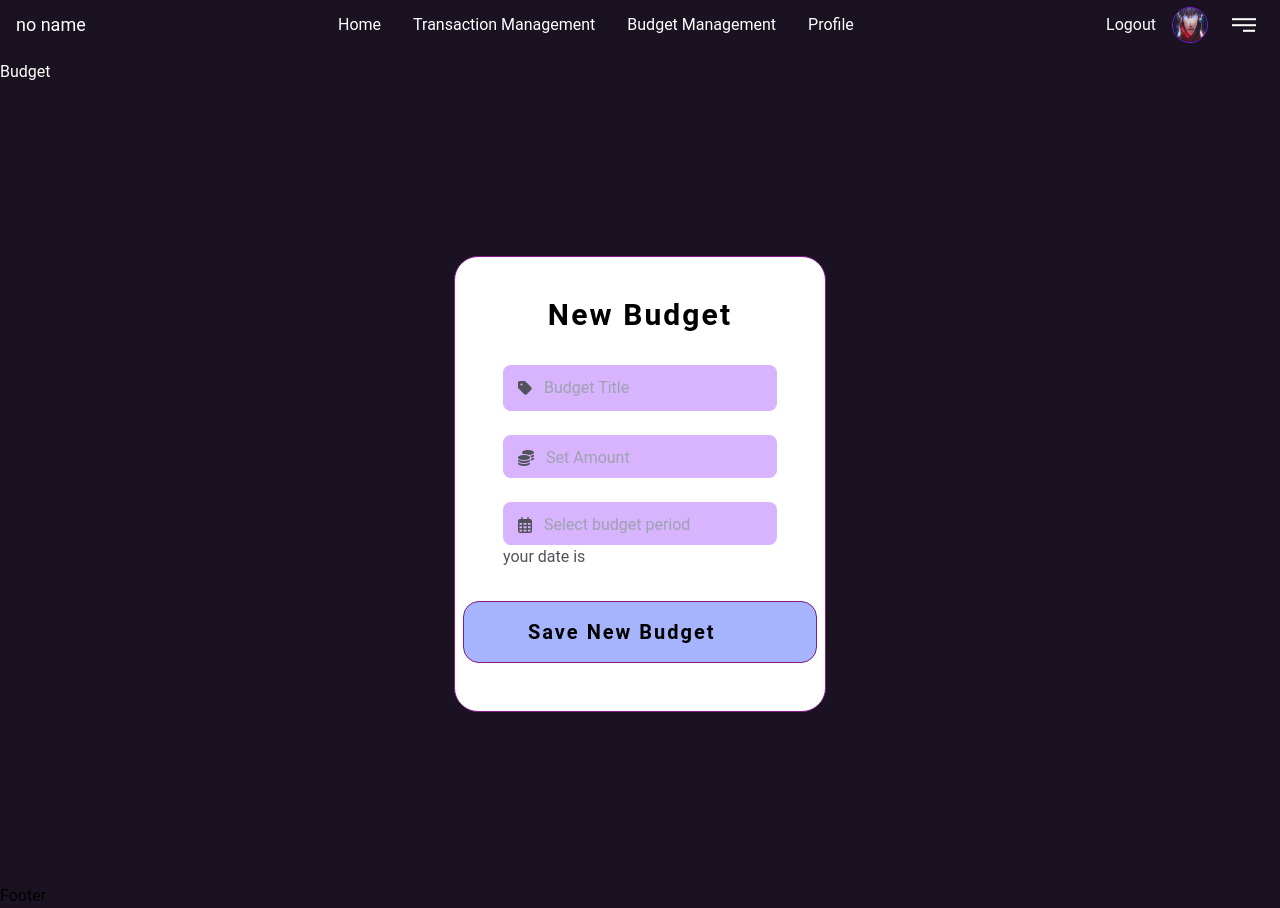
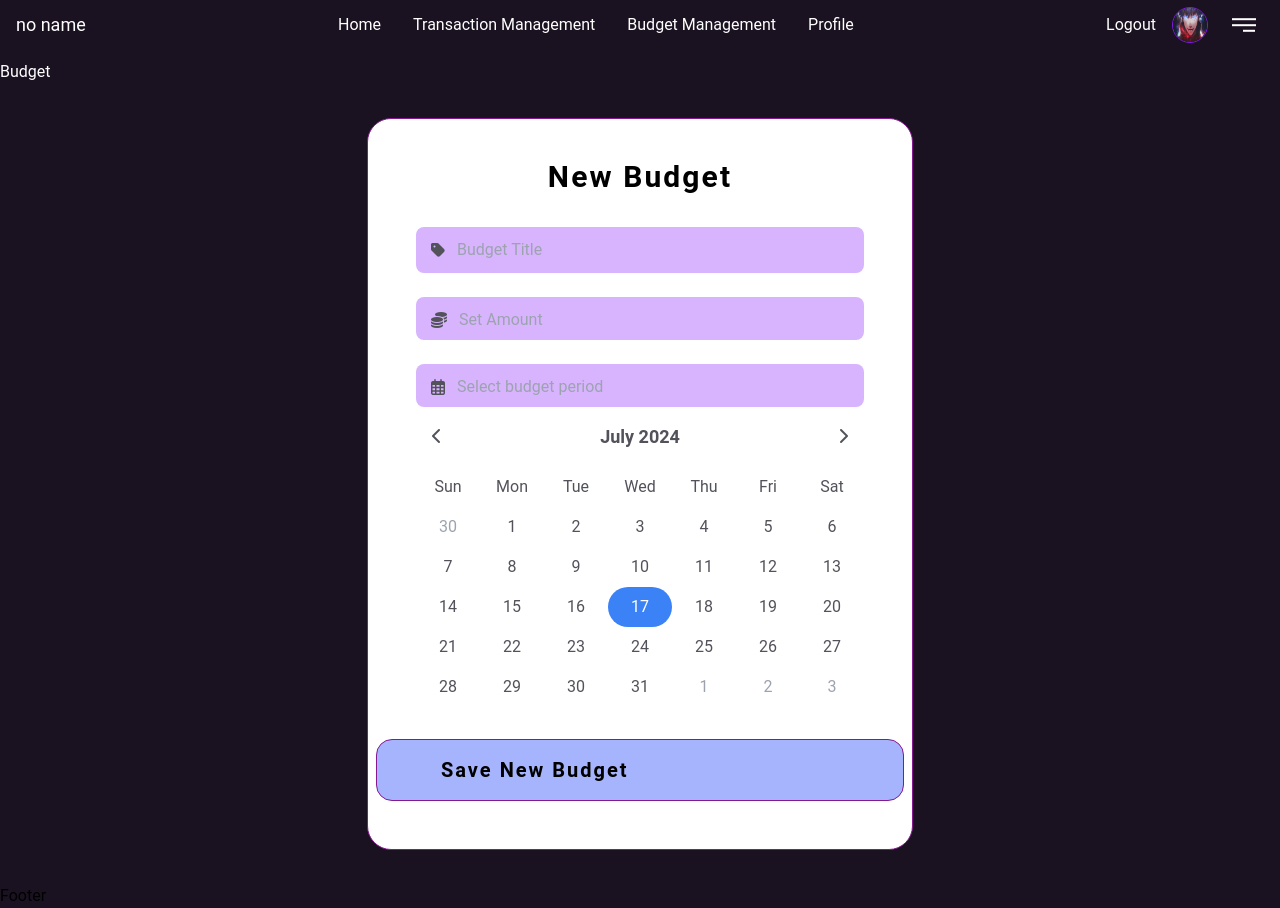
Before and after one commit to Danny2705/budget-application, a React (Create React App) app: page /budget in a window 1280 px wide. Built offline with nearby package versions, Linux system fonts and the light colour scheme; no server answers; sample sign-in values are in the browser's storage.

Commit message:
made a calendar

```diff
--- a/src/components/CreateBudget.jsx
+++ b/src/components/CreateBudget.jsx
@@ -1,13 +1,122 @@
 // Reference: a) "builder IO" - https://www.builder.io/ b) figma
 // Create new budget component
 import "@fortawesome/fontawesome-free/css/all.min.css";
-import { addDays, startOfDay } from "date-fns";
+import React, { useState } from "react";
+import {
+  startOfMonth,
+  endOfMonth,
+  startOfWeek,
+  endOfWeek,
+  addDays,
+  format,
+  isSameMonth,
+  isSameDay,
+  addMonths,
+} from "date-fns";
 
-export function dateCalendar() {
-  const date = new Date();
-  const tommorow = addDays(date, 1);
-  return date, tommorow;
+export function DateCalendar() {
+  const [currentMonth, setCurrentMonth] = useState(new Date());
+  const [selectedDate, setSelectedDate] = useState(new Date());
+
+  const renderHeader = () => {
+    const dateFormat = "MMMM yyyy";
+    return (
+      <div className="flex justify-between items-center p-4">
+        <div className="cursor-pointer" onClick={prevMonth}>
+          <i className="fas fa-chevron-left"></i>
+        </div>
+        <div className="text-lg font-bold">
+          {format(currentMonth, dateFormat)}
+        </div>
+        <div className="cursor-pointer" onClick={nextMonth}>
+          <i className="fas fa-chevron-right"></i>
+        </div>
+      </div>
+    );
+  };
+
+  const renderDays = () => {
+    const dateFormat = "EEE";
+    const days = [];
+
+    let startDate = startOfWeek(currentMonth);
+
+    for (let i = 0; i < 7; i++) {
+      days.push(
+        <div className="flex-1 text-center p-2" key={i}>
+          {format(addDays(startDate, i), dateFormat)}
+        </div>
+      );
+    }
+
+    return <div className="flex">{days}</div>;
+  };
+
+  const renderCells = () => {
+    const monthStart = startOfMonth(currentMonth);
+    const monthEnd = endOfMonth(monthStart);
+    const startDate = startOfWeek(monthStart);
+    const endDate = endOfWeek(monthEnd);
+
+    const dateFormat = "d";
+    const rows = [];
+
+    let days = [];
+    let day = startDate;
+    let formattedDate = "";
+
+    while (day <= endDate) {
+      for (let i = 0; i < 7; i++) {
+        formattedDate = format(day, dateFormat);
+        const cloneDay = day;
+        days.push(
+          <div
+            className={`flex-1 p-2 text-center cursor-pointer ${
+              !isSameMonth(day, monthStart)
+                ? "text-gray-400"
+                : isSameDay(day, selectedDate)
+                ? "bg-blue-500 text-white rounded-full"
+                : "hover:bg-gray-200"
+            }`}
+            key={day}
+            onClick={() => onDateClick(cloneDay)}
+          >
+            <span>{formattedDate}</span>
+          </div>
+        );
+        day = addDays(day, 1);
+      }
+      rows.push(
+        <div className="flex w-full" key={day}>
+          {days}
+        </div>
+      );
+      days = [];
+    }
+    return <div className="flex flex-wrap">{rows}</div>;
+  };
+
+  const onDateClick = (day) => {
+    setSelectedDate(day);
+  };
+
+  const nextMonth = () => {
+    setCurrentMonth(addMonths(currentMonth, 1));
+  };
+
+  const prevMonth = () => {
+    setCurrentMonth(addMonths(currentMonth, -1));
+  };
+
+  return (
+    <div className="w-full max-w-md mx-auto">
+      {renderHeader()}
+      {renderDays()}
+      {renderCells()}
+    </div>
+  );
 }
+// console.log(DateCalendar());
 
 export default function CreateBudget() {
   return (
@@ -38,7 +147,7 @@ export default function CreateBudget() {
               placeholder="Select budget period"
             />
           </div>
-          <div>your date is{() => dateCalendar()}</div>
+          <DateCalendar />
         </div>
         <div className="p-2">
           <div className="justify-center items-center px-16 py-4 mt-6 text-xl font-semibold tracking-widest text-black bg-indigo-300 rounded-2xl border border-fuchsia-800 border-solid max-md:px-5 max-md:max-w-full">
```
